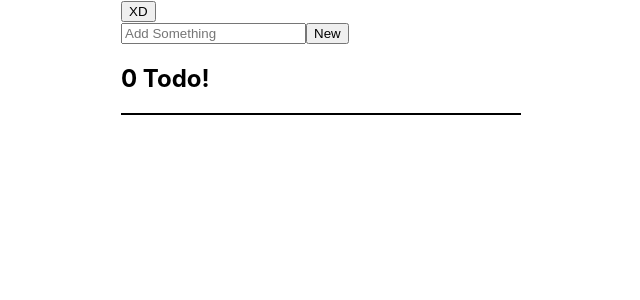
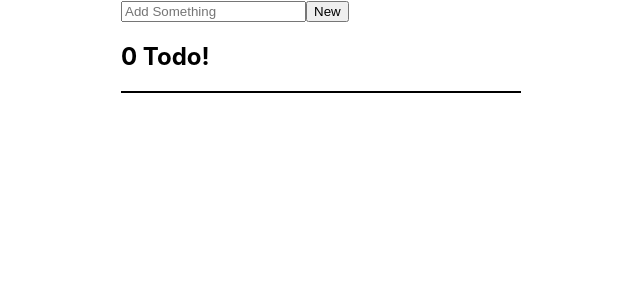
Before and after one commit to Tuna-Shih/lanhai, a React (Create React App) app: page / in a window 1280 px wide. Shown: the top 300 px of the page, without its empty margins (319-959 px from the left). Built offline with nearby package versions, Linux system fonts and the light colour scheme.

Commit message:
refactor: remove button XD

```diff
--- a/src/App.js
+++ b/src/App.js
@@ -100,7 +100,6 @@ class App extends React.Component {
 
     return (
       <div className="wrapper">
-        <button onClick={this.loadMore}>XD</button>
         <div className="add">
           <TodoItem
             todoText={todoText}
```
